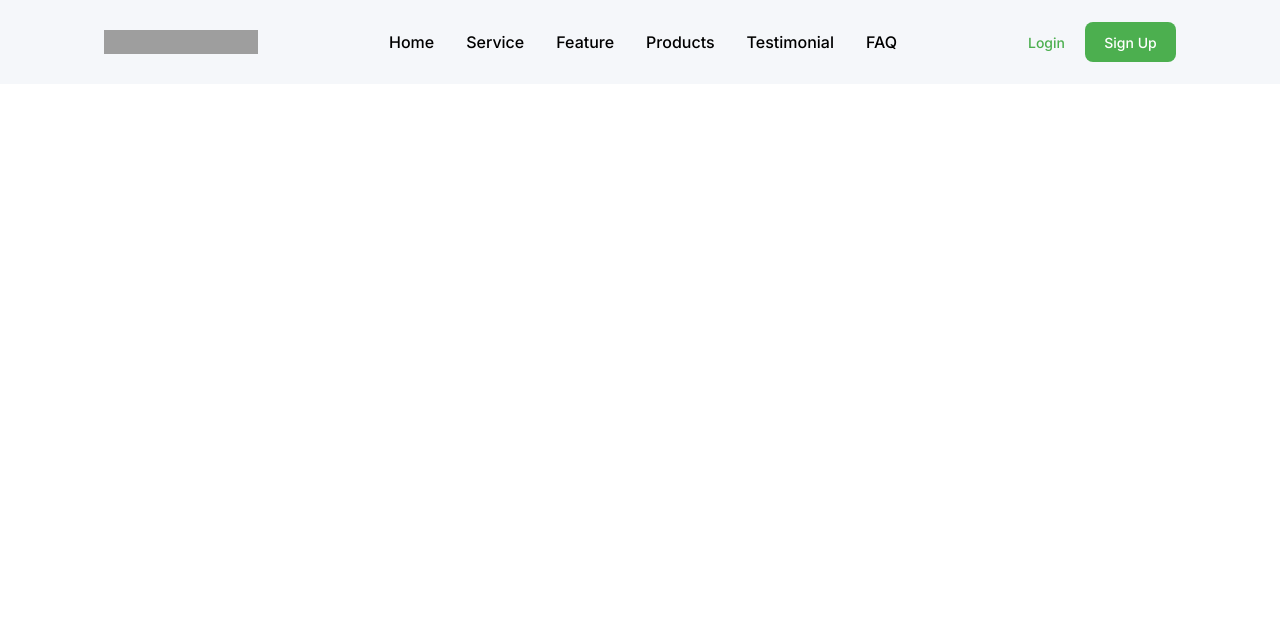
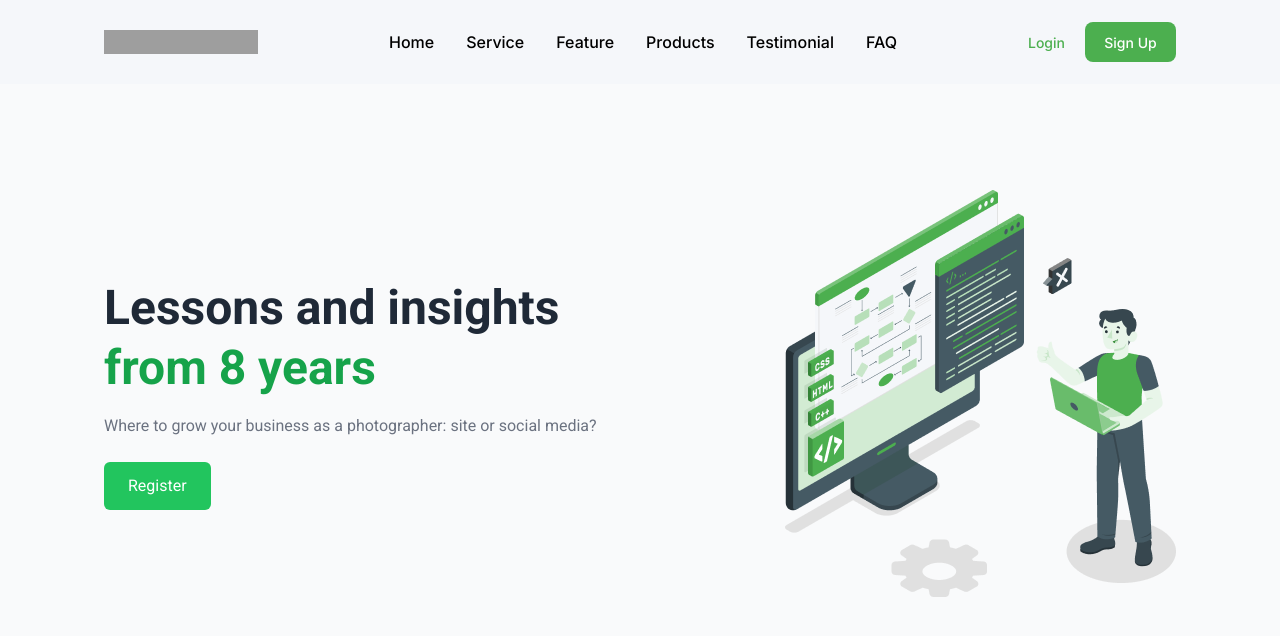
Before and after one commit to teksaglobalindonesia/next-tj-2025, a Next.js app: page / in a window 1280 px wide. Shown: the top 636 px of the page. Built offline with nearby package versions, Linux system fonts and the light colour scheme; grey boxes are pictures that could not be loaded.

Commit message:
Update Hero

```diff
--- a/app/page.tsx
+++ b/app/page.tsx
@@ -1,9 +1,11 @@
 import Header from "../components/custom/header";
+import Hero from "../components/custom/hero";
 
 export default function Page() {
   return (
-      <header>
-        <Header />
-      </header>
+    <main>
+      <Header />
+      <Hero />
+    </main>
   )
 }
--- /dev/null
+++ b/components/custom/hero.tsx
@@ -0,0 +1,21 @@
+export default function Hero() {
+  return (
+    <section className="flex justify-between items-center px-[104px] py-[106px] bg-gray-50">
+      <div className="max-w-lg">
+        <h1 className="text-5xl font-bold text-gray-800 leading-tight">
+          Lessons and insights <span className="text-green-600">from 8 years</span>
+        </h1>
+        <p className="text-gray-500 mt-4">
+          Where to grow your business as a photographer: site or social media?
+        </p>
+        <button className="mt-6 bg-green-500 text-white px-6 py-3 rounded-md">
+          Register
+        </button>
+      </div>
+
+      <div>
+        <img src="/illustration.png" alt="illustration" className="w-[391px] h-[407px]" />
+      </div>
+    </section>
+  );
+}
```
Also changed, not shown: public/Illustration.png (added).
